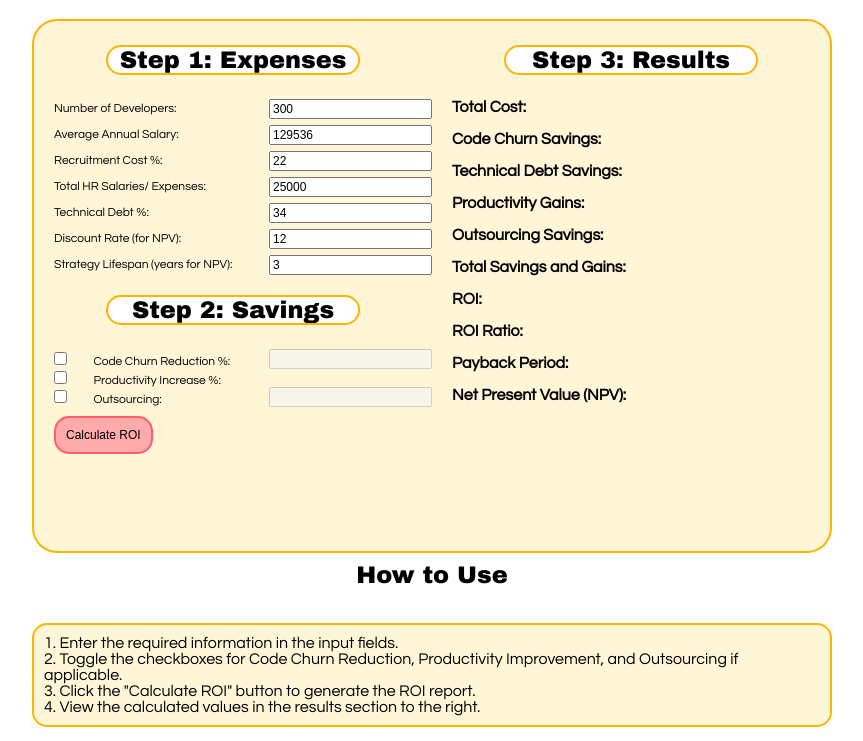
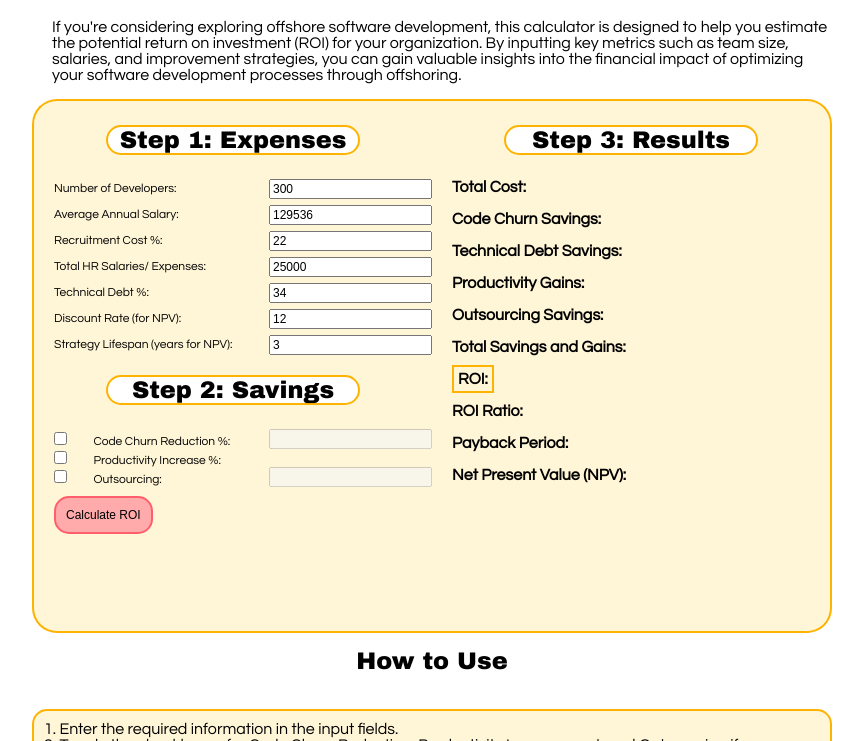
Before and after one commit to Luke-Cutter/IT-ROI-Calculator, a plain HTML site: page index.html in a window 1280 px wide. Shown: the part 59-800 px from the top of the page, without its empty margins (208-1071 px from the left). Drawn offline with Linux system fonts and the light colour scheme.

Commit message:
Update index.html

```diff
--- a/index.html
+++ b/index.html
@@ -11,6 +11,7 @@
 <body>
     <div id="wrapper">
         <h1>Offshore IT Development ROI Calculator</h1>
+        <p id="opening">If you're considering exploring offshore software development, this calculator is designed to help you estimate the potential return on investment (ROI) for your organization. By inputting key metrics such as team size, salaries, and improvement strategies, you can gain valuable insights into the financial impact of optimizing your software development processes through offshoring.</p>
         <div id="initial">
             <h3>Step 1: Expenses</h3>
             <div class="expensesDiv">
@@ -88,7 +89,7 @@
             <p><strong>Productivity Gains:</strong></p>
             <p><strong>Outsourcing Savings:</strong></p>
             <p><strong>Total Savings and Gains:</strong></p>
-            <p><strong>ROI:</strong></p>
+            <p><span class="roi-border"><strong>ROI: </strong></span></p>
             <p><strong>ROI Ratio:</strong></p>
             <p><strong>Payback Period:</strong></p>
             <p><strong>Net Present Value (NPV):</strong></p>
```
